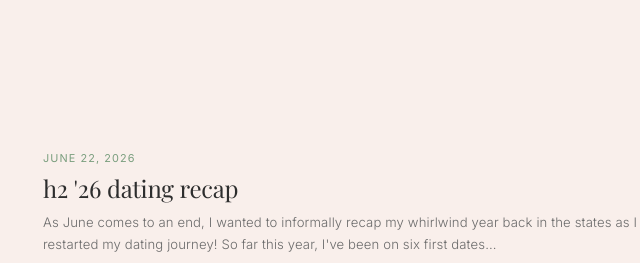
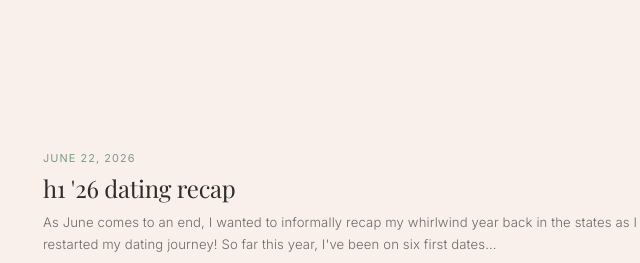
Before and after one commit to khinsein0112/khinsein0112.github.io, a plain HTML site: page words.html in a window 1280 px wide. Shown: the top 263 px of the page, 297-937 px from the left. Drawn offline with nearby package versions, Linux system fonts and the light colour scheme; a web font is replaced by a local one.

Commit message:
Update feed title to h1 26 dating recap

```diff
--- a/words.html
+++ b/words.html
@@ -34,7 +34,7 @@
 
         <a class="word-post-preview" href="posts/words/h2-26-dating-recap.html">
             <span class="date">June 22, 2026</span>
-            <h2>h2 '26 dating recap</h2>
+            <h2>h1 '26 dating recap</h2>
             <p class="preview-text">As June comes to an end, I wanted to informally recap my whirlwind year back in the states as I restarted my dating journey! So far this year, I've been on six first dates...</p>
         </a>
         <a class="word-post-preview" href="posts/words/open-letter-to-dc.html">
```
